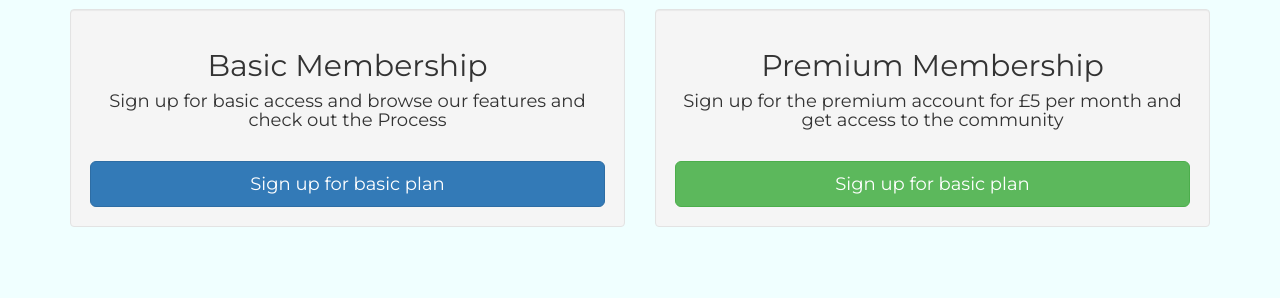
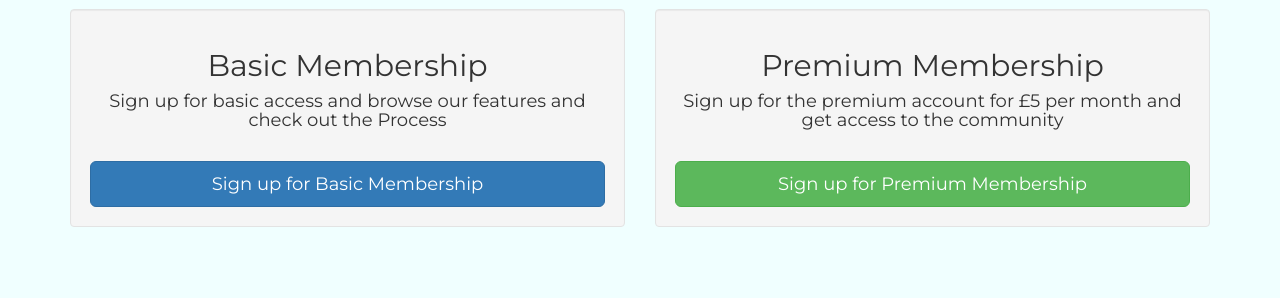
Before and after one commit to Tommy-B-Git/tb-project, a Flask app: page / in a window 1280 px wide. Shown: the part 363-661 px from the top of the page. Run offline with Flask 2, Linux system fonts and the light colour scheme; some libraries are stand-ins or nearby versions.

Commit message:
Include homeForms.html

```diff
--- a/templates/homeForms.html
+++ b/templates/homeForms.html
@@ -5,7 +5,7 @@
       <h4 class="text-center">Sign up for basic access and browse our features
       and check out the Process</h4>
       <br>
-      <a class="btn btn-primary btn-lg btn-block" href="#">Sign up for basic plan</a>
+      <a class="btn btn-primary btn-lg btn-block" href="{{ url_for('basic') }}">Sign up for Basic Membership</a></a>
     </div> <!-- end well -->
   </div> <!-- end col -->
 
@@ -14,7 +14,8 @@
       <h2 class="text-center">Premium Membership</h2>
       <h4 class="text-center">Sign up for the premium account for £5 per month and get access to the community</h4>
       <br>
-      <a class="btn btn-success btn-lg btn-block" href="#">Sign up for basic plan</a>
+      <a class="btn btn-success btn-lg btn-block" href="{{ url_for('premium')
+      }}">Sign up for Premium Membership</a></a>
     </div> <!-- end well -->
   </div>
 </div> <!-- end row -->
```
